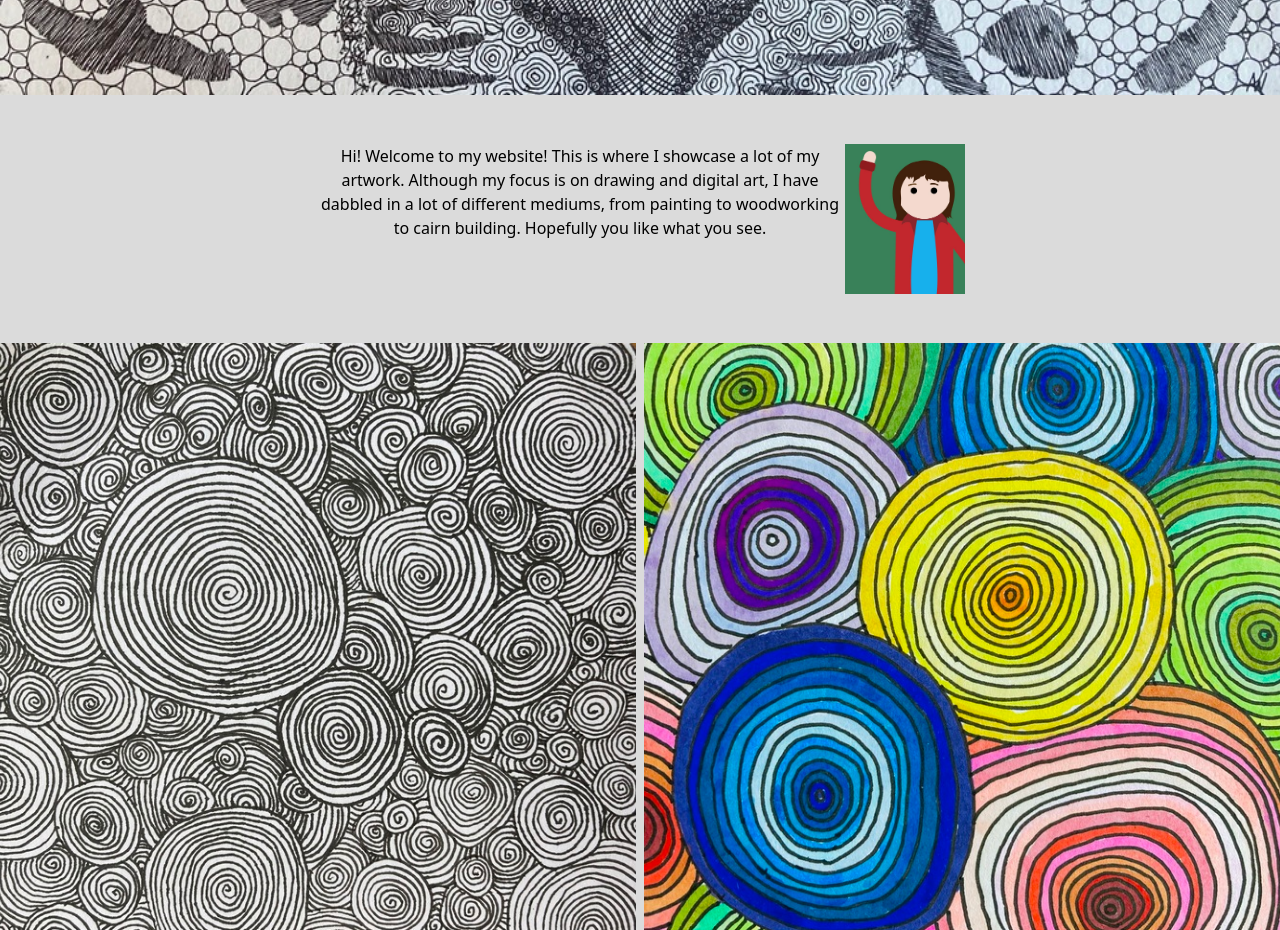
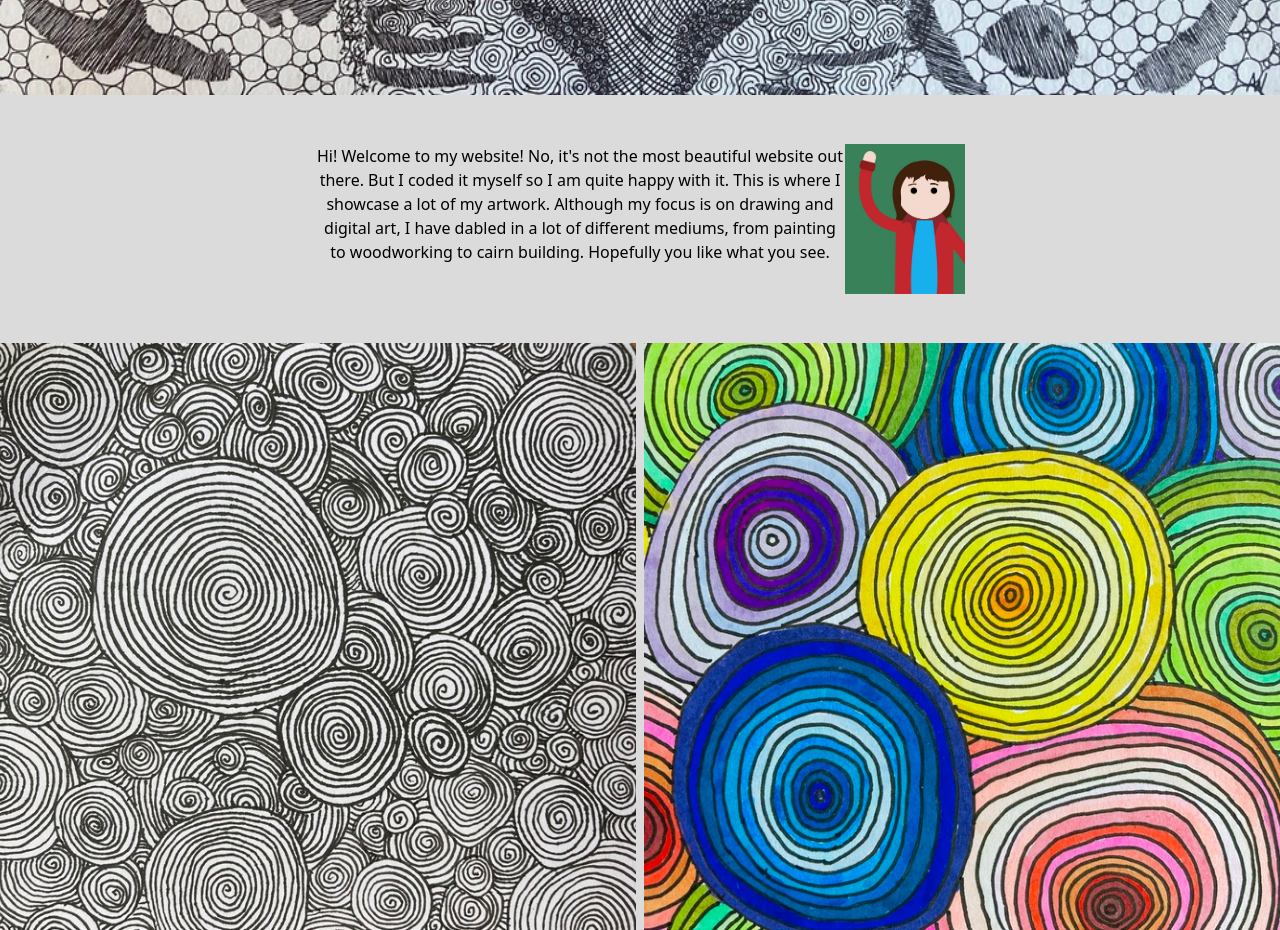
Before and after one commit to audreykingfisher/audreykingfisher.github.io, a plain HTML site: page index.html in a window 1280 px wide. Shown: the part 980-1910 px from the top of the page. Drawn offline with nearby package versions, Linux system fonts and the light colour scheme.

Commit message:
Update index.html

```diff
--- a/index.html
+++ b/index.html
@@ -49,7 +49,7 @@
         <img src= "tiger.jpg" alt= "Drawing of Tiger" class= "backgroundimage center img-fluid">
         <div>
             <article class= "center">
-                <p class= "intro"><img src= "graphic_of_self.jpg" alt= "a bad drawing of me" height= "150" style= "float: right;">Hi! Welcome to my website! This is where I showcase a lot of my artwork. Although my focus is on drawing and digital art, I have dabbled in a lot of different mediums, from painting to woodworking to cairn building. Hopefully you like what you see.</p>
+                <p class= "intro"><img src= "graphic_of_self.jpg" alt= "a bad drawing of me" height= "150" style= "float: right;">Hi! Welcome to my website! No, it's not the most beautiful website out there. But I coded it myself so I am quite happy with it. This is where I showcase a lot of my artwork. Although my focus is on drawing and digital art, I have dabled in a lot of different mediums, from painting to woodworking to cairn building. Hopefully you like what you see.</p>
             </article>
         </div>
 
```
